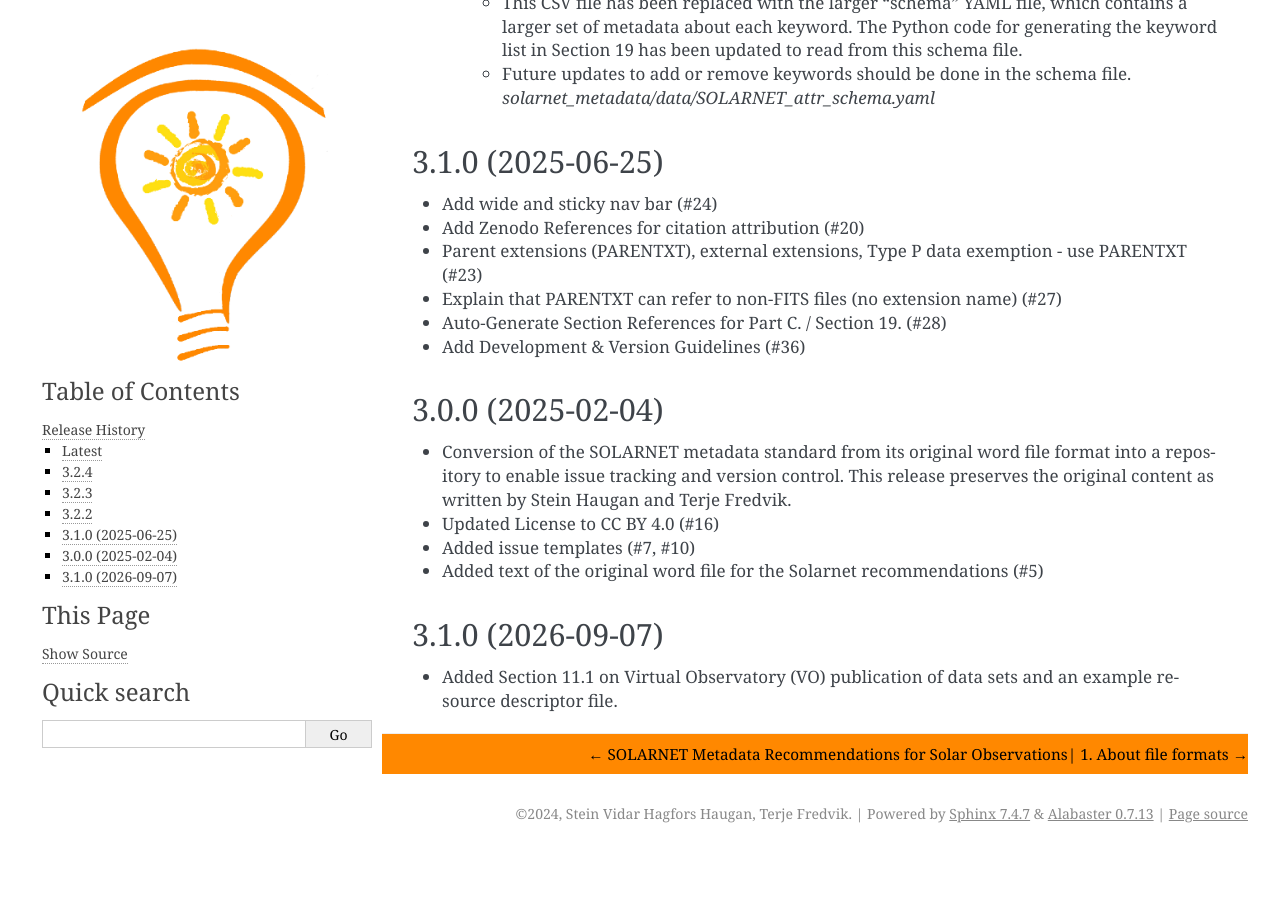
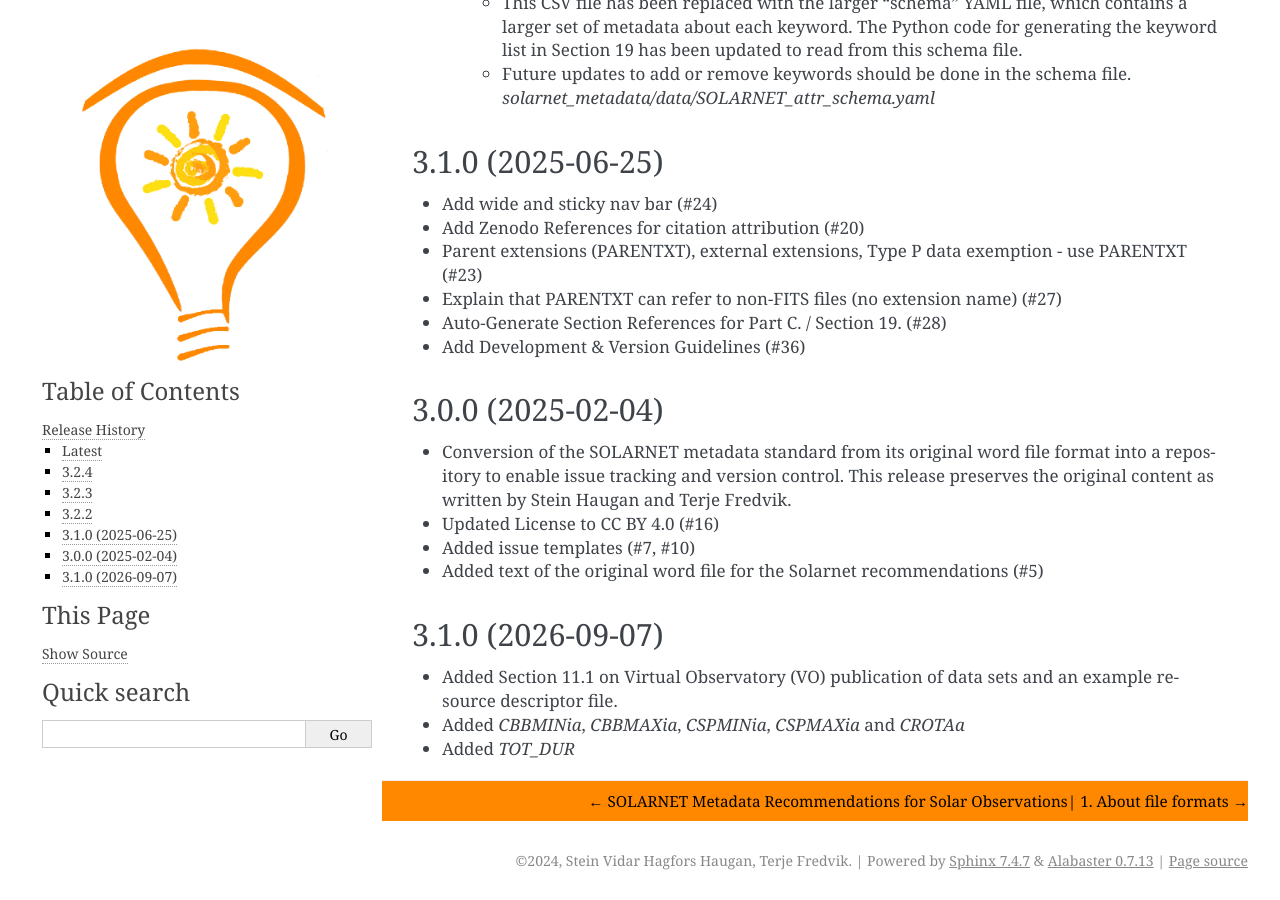
Before and after one commit to IHDE-Alliance/solarnet_metadata, a Sphinx documentation site: the page built from docs/whatsnew/index.rst, in a window 1280 px wide and 900 px high, scrolled down 1545 px. Built offline with Sphinx 7.4.7, drawn with Linux system fonts in a browser that asks for light colours; the version number could not be read and is left out; before the commit the page ends 2398 px from its top, so only the background shows below that.

Commit message:
[ parta.md/schema/CHANGELOG ] Add TOT_DUR

```diff
--- a/CHANGELOG.rst
+++ b/CHANGELOG.rst
@@ -62,3 +62,5 @@ Latest
 3.1.0 (2026-09-07)
 ==================
 * Added Section 11.1 on Virtual Observatory (VO) publication of data sets and an example resource descriptor file.
+* Added `CBBMINia`, `CBBMAXia`, `CSPMINia`, `CSPMAXia` and `CROTAa`
+* Added `TOT_DUR`
--- a/docs/source/parta.md
+++ b/docs/source/parta.md
@@ -81,7 +81,7 @@ Additional comments may be added using the `COMMENT` keyword or by leaving the k
 
 The World Coordinate System (WCS) is a very comprehensive standard that should be used for the description of physical data coordinates in Obs-HDUs.
 
-In some earlier data sets, the data coordinates are not specified using the WCS standard, but rather through e.g., `XCEN`, `YCEN`, `FOVX`, and `FOVY`. Future pipelines, however, should use the full, recommended WCS standard, without any deprecated features (e.g., `CROTAia`)[^footnote-3]. The `XCEN`, `YCEN`, `FOVX`, and `FOVY` keywords may still be used for convenience to describe the observation's actual field of view (e.g. for archive searches and quick-look visualisations of the field of view). `CROTA` (without an `n`) may likewise be used to express the counterclockwise rotation of the actual FOV around the line of sight. Note that for observations that have been embedded in a larger data cube, these keywords do not describe the data cube, but the observations themselves.
+In some earlier data sets, the data coordinates are not specified using the WCS standard, but rather through e.g., `XCEN`, `YCEN`, `FOVX`, and `FOVY`. Future pipelines, however, should use the full, recommended WCS standard, without any deprecated features (e.g., `CROTAia`)[^footnote-3]. The `XCEN`, `YCEN`, `FOVX`, and `FOVY` keywords may still be used for convenience to describe the observation's actual field of view (e.g. for archive searches and quick-look visualisations of the field of view). `CROTAa` (without an `i`) may likewise be used to express the counterclockwise rotation of the actual FOV around the line of sight. Note that for observations that have been embedded in a larger data cube, these keywords do not describe the data cube, but the observations themselves.
 
 For complicated coordinate specifications, e.g. tabulated coordinates with rotation compensation/feature tracking, or a rotating FOV, the keywords `CBBMINia` and `CBBMAXia` (coordinate bounding box min/max) may be used to specify the min and max coordinate values of coordinate `ia` within the data cube. This can be used to e.g., specify the coordinate range of a rotating FOV, which is not easily determined from the `CRVALia` and `CDELTia` values. Similarly, `CSPMINia` and `CSPMAXia` (coordinate spacing min/max) may be used to specify the minimum and maximum spacing of coordinate `ia`. This simplifies the ingestion of data into a Virtual Observatory (VO), see [Section 11](#11.0).
 
@@ -201,9 +201,9 @@ Note that if the data has been binned, the `XPOSURE` keyword should reflect the
 In order to provide a simple way to determine the combined binning factor (for archive searches), the keyword `NBIN` should be set to the product of all specified `NBINj` keywords.
 
 (5.3)=
-## 5.3 Cadence
+## 5.3 Cadence and duration
 
-Cadence may be a very important search term. A meta-Obs-HDU may be used to report such attributes even if it is impossible to do so in the constituent HDUs ([Appendix III](#appendix-iii)).
+Observation cadence and duration may be a very important search term. A meta-Obs-HDU may be used to report such attributes even if it is impossible to do so in the constituent HDUs ([Appendix III](#appendix-iii)).
 
 The planned/commanded cadence (frame-to-frame timing between frames of the same type measured in seconds) should be reported in `CADENCE`. The average (actual) cadence should be reported in `CADAVG`.
 
@@ -212,6 +212,8 @@ The cadence _regularity_ is also important: The keywords `CADMAX` and `CADMIN` s
 Some instruments take interleaved observation series with a difference in cadence between different filters (“A” and “B”), e.g., AAABAAAB. For such a series, `CADENCE` for the A series should be the planned _median_ spacing between A exposures.
 
 For e.g., on-going synoptic observation series stored with single exposures in separate files (thus separate HDUs) it may be impossible to use the Meta-observation mechanism. The `CADENCE` keyword should be set to the planned series' cadence. The rest of the keywords should be set based on the available history of the synoptic series.
+
+For observations or simulations broken into multiple files, the total duration of the series (heuristically defined as a "movie") should be reported in the keyword `TOT_DUR` in seconds.
 
 (5.4)=
 ## 5.4 Instrument/data characteristics etc
```
Also changed, not shown: 1 other file.
